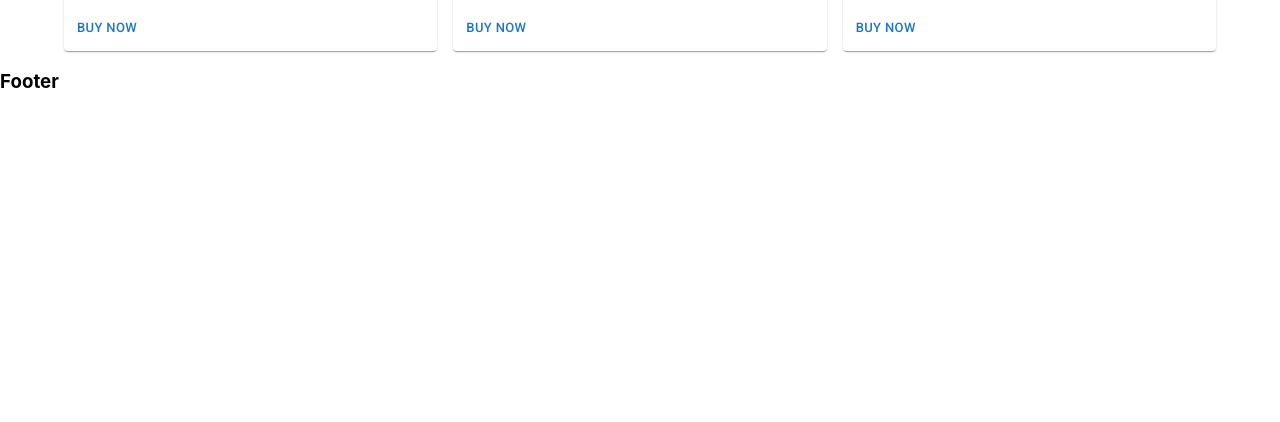
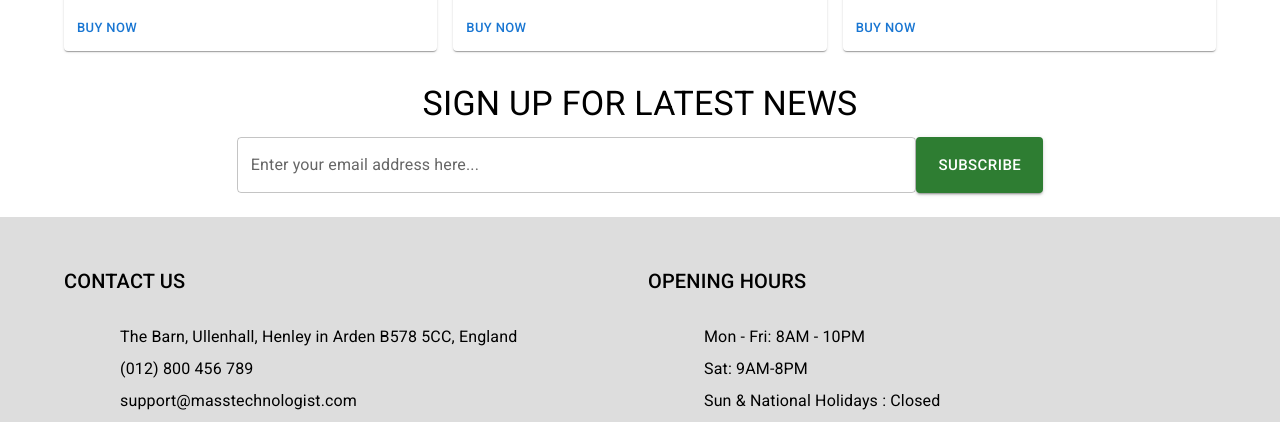
Before and after one commit to tonmoy-dev/smart-tech-shop, a React (Create React App) app: page / in a window 1280 px wide. Shown: the part 1283-1705 px from the top of the page. Before the commit the page ends 1395 px from the top, so only its background shows below. Built offline with nearby package versions, Linux system fonts and the light colour scheme.

Commit message:
newsletter section

```diff
--- a/src/Pages/Home/Home/Home.js
+++ b/src/Pages/Home/Home/Home.js
@@ -1,6 +1,7 @@
 import React from "react";
 import Footer from "../../Shared/Footer/Footer";
 import Navigation from "../../Shared/Navigation/Navigation";
+import NewsLetter from "../NewsLetter/NewsLetter";
 import Products from "../Products/Products";
 import TopBanner from "../TopBanner/TopBanner";
 const Home = () => {
@@ -9,6 +10,7 @@ const Home = () => {
             <Navigation></Navigation>
             <TopBanner></TopBanner>
             <Products></Products>
+            <NewsLetter></NewsLetter>
             <Footer></Footer>
         </div>
     );
--- /dev/null
+++ b/src/Pages/Home/NewsLetter/NewsLetter.js
@@ -0,0 +1,18 @@
+import { Button, Container, TextField, Typography } from "@mui/material";
+import { Box } from "@mui/system";
+import React from "react";
+const NewsLetter = () => {
+    return (
+        <Container sx={{my:4}}>
+            <Typography sx={{textAlign:'center'}} variant="h4" gutterBottom component="div">
+            SIGN UP FOR LATEST NEWS
+            </Typography>
+            <Box sx={{ width: '70%', mx: 'auto', display:'flex',flexWrap: 'wrap',justifyContent: 'center'}} >
+                <TextField sx={{flexGrow: 1 }} id="outlined-basic" label="Enter your email address here..." variant="outlined" />
+                <Button variant="contained" color="success"  size="large">Subscribe</Button>
+            </Box>
+        </Container>
+    );
+};
+
+export default NewsLetter ;
--- a/src/Pages/Home/Product/Product.js
+++ b/src/Pages/Home/Product/Product.js
@@ -4,7 +4,7 @@ import React from "react";
 const Product = ({ product }) => {
     const { name, description, price, img } = product;
     return (
-        <Grid  item xs={12} md={4}>
+        <Grid item xs={12} md={4}>
             <Card>
                 <CardActionArea>
                     <CardMedia
--- a/src/Pages/Home/Products/Products.js
+++ b/src/Pages/Home/Products/Products.js
@@ -16,9 +16,9 @@ const Products = () => {
         <div>
             <Box sx={{ flexGrow: 1 }}>
                 <Container>
-                <Typography sx={{ my:4, textAlign:'center' }} variant="h4" component="div">
-         OUR BEST PRODUCTS
-        </Typography>
+                    <Typography sx={{ my: 4, textAlign: 'center' }} variant="h4" component="div">
+                        OUR BEST PRODUCTS
+                    </Typography>
                     <Grid container spacing={2}>
                         {
                             products.map(product =>
--- a/src/Pages/Shared/Footer/Footer.js
+++ b/src/Pages/Shared/Footer/Footer.js
@@ -1,9 +1,58 @@
+import { Container, Grid, List, ListItem, ListItemIcon, ListItemText, Typography } from "@mui/material";
+import { Box } from "@mui/system";
 import React from "react";
 const Footer = () => {
     return (
-        <div>
-            <h3>Footer</h3>
-        </div>
+        <Box sx={{mt:5}} style={{backgroundColor:'#ddd'}}>
+            <Container>
+            <Grid container spacing={2}>
+            <Grid item xs={12} md={6}>
+                <Typography sx={{ mt: 4, mb: 2 }} variant="h6" component="div">
+                    CONTACT US
+                </Typography>
+                <List>
+                    <ListItem sx={{p:0}}>
+                        <ListItemIcon>
+                        </ListItemIcon>
+                        <ListItemText primary="The Barn, Ullenhall, Henley in Arden B578 5CC, England" />
+                    </ListItem>
+                    <ListItem sx={{p:0}}>
+                        <ListItemIcon>
+                        </ListItemIcon>
+                        <ListItemText primary="(012) 800 456 789" />
+                    </ListItem>
+                    <ListItem sx={{p:0}}>
+                        <ListItemIcon>
+                        </ListItemIcon>
+                        <ListItemText primary="support@masstechnologist.com" />
+                    </ListItem>
+                </List>
+            </Grid>
+            <Grid item xs={12} md={6}>
+                <Typography sx={{ mt: 4, mb: 2 }} variant="h6" component="div">
+                    OPENING HOURS
+                </Typography>
+                <List>
+                    <ListItem sx={{p:0}}>
+                        <ListItemIcon>
+                        </ListItemIcon>
+                        <ListItemText primary="Mon - Fri: 8AM - 10PM" />
+                    </ListItem>
+                    <ListItem sx={{p:0}}>
+                        <ListItemIcon>
+                        </ListItemIcon>
+                        <ListItemText primary="Sat: 9AM-8PM" />
+                    </ListItem>
+                    <ListItem sx={{p:0}}>
+                        <ListItemIcon>
+                        </ListItemIcon>
+                        <ListItemText primary="Sun & National Holidays : Closed" />
+                    </ListItem>
+                </List>
+            </Grid>
+        </Grid>
+        </Container>
+        </Box>
     );
 };
 
```
Lines whose indentation alone changed are shown as unchanged.
